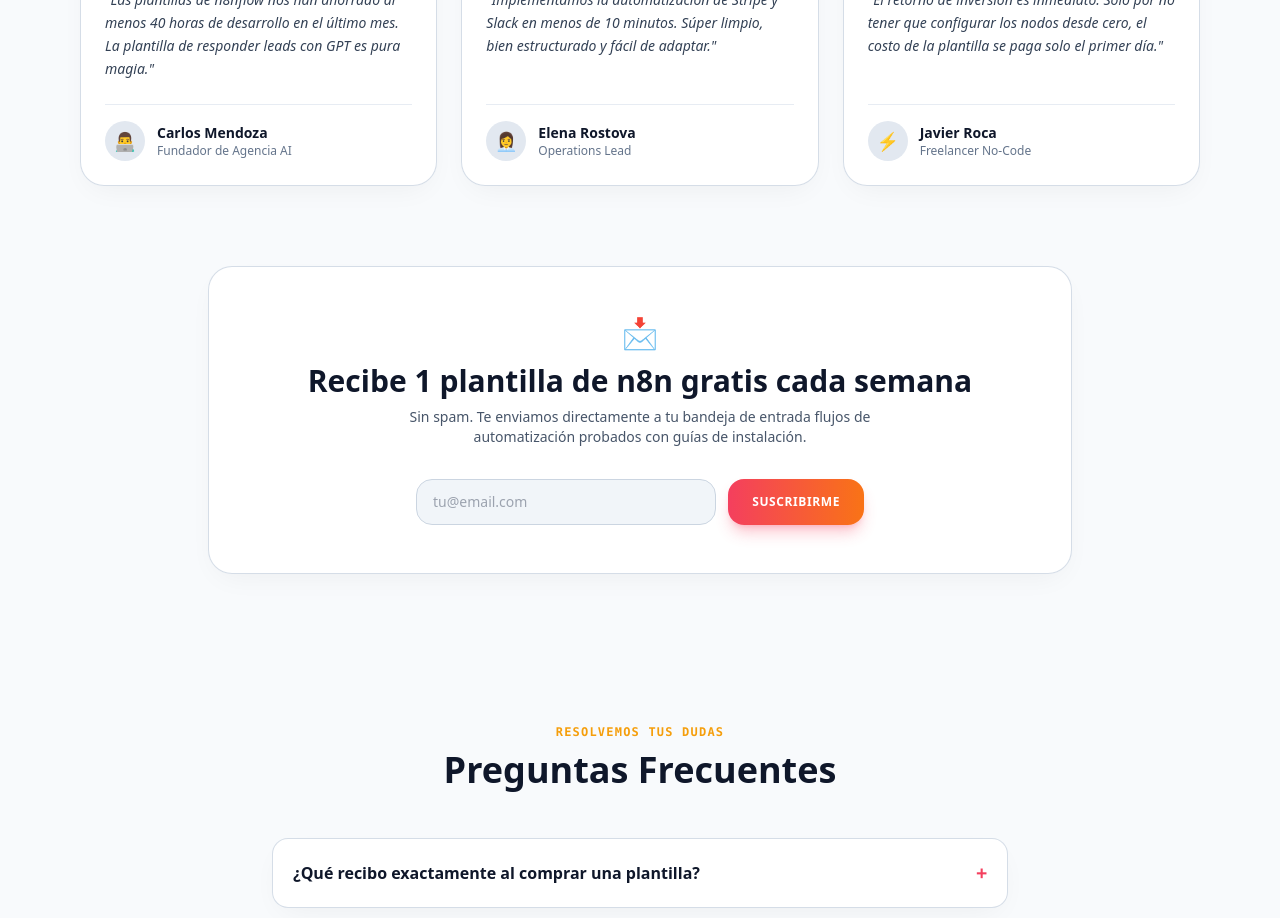
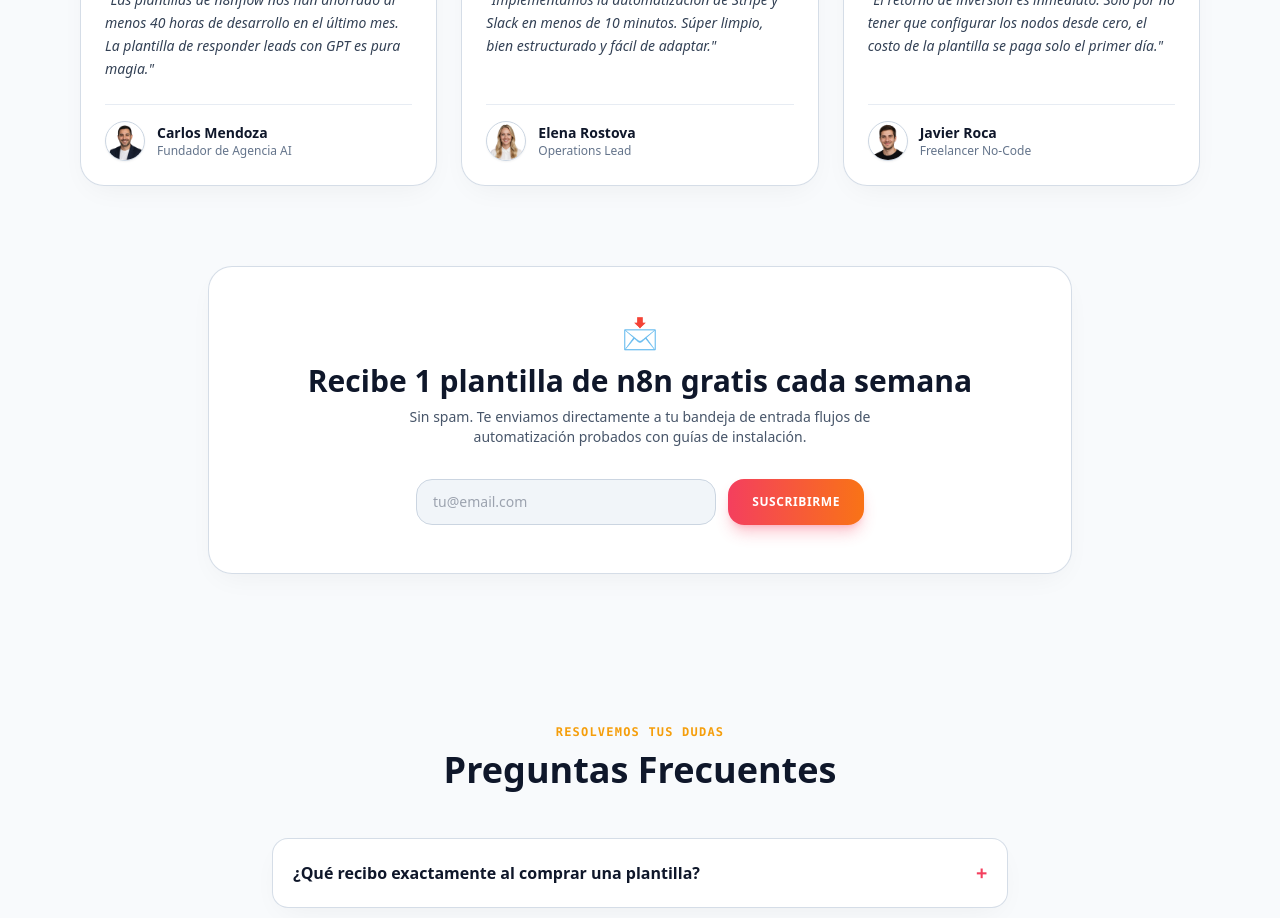
Before and after one commit to axiom-systemstech/n8nflow, a Next.js app: page / in a window 1280 px wide. Shown: the part 2560-3478 px from the top of the page. Built offline with nearby package versions, Linux system fonts and the light colour scheme.

Commit message:
Update testimonial avatars to use image paths

```diff
--- a/src/components/Testimonials.tsx
+++ b/src/components/Testimonials.tsx
@@ -5,21 +5,21 @@ const TESTIMONIALS = [
     name: 'Carlos Mendoza',
     role: 'Fundador de Agencia AI',
     comment: 'Las plantillas de n8nflow nos han ahorrado al menos 40 horas de desarrollo en el último mes. La plantilla de responder leads con GPT es pura magia.',
-    avatar: '👨‍💻',
+    avatar: '/carlos.png',
     rating: 5,
   },
   {
     name: 'Elena Rostova',
     role: 'Operations Lead',
     comment: 'Implementamos la automatización de Stripe y Slack en menos de 10 minutos. Súper limpio, bien estructurado y fácil de adaptar.',
-    avatar: '👩‍💼',
+    avatar: '/elena.png',
     rating: 5,
   },
   {
     name: 'Javier Roca',
     role: 'Freelancer No-Code',
     comment: 'El retorno de inversión es inmediato. Solo por no tener que configurar los nodos desde cero, el costo de la plantilla se paga solo el primer día.',
-    avatar: '⚡',
+    avatar: '/javier.png',
     rating: 5,
   },
 ];
@@ -49,9 +49,11 @@ export default function Testimonials() {
             </div>
 
             <div className="flex items-center gap-3 pt-4 border-t border-slate-200/80 dark:border-slate-800/60">
-              <div className="w-10 h-10 rounded-full bg-slate-200 dark:bg-slate-800 flex items-center justify-center text-lg">
-                {t.avatar}
-              </div>
+              <img
+                src={t.avatar}
+                alt={t.name}
+                className="w-10 h-10 rounded-full object-cover border border-slate-300 dark:border-slate-700 shadow-sm"
+              />
               <div>
                 <h4 className="text-sm font-bold text-slate-900 dark:text-white">{t.name}</h4>
                 <p className="text-xs text-slate-500 dark:text-slate-400">{t.role}</p>
```
